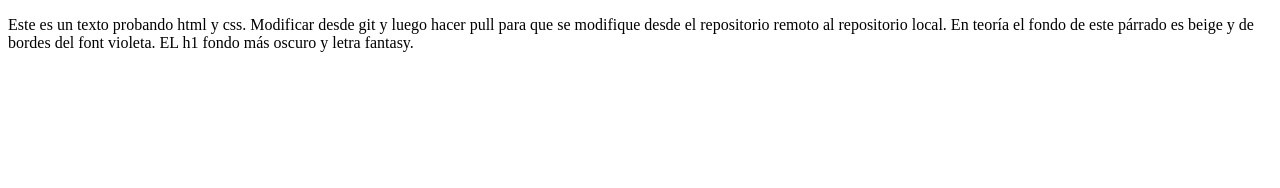
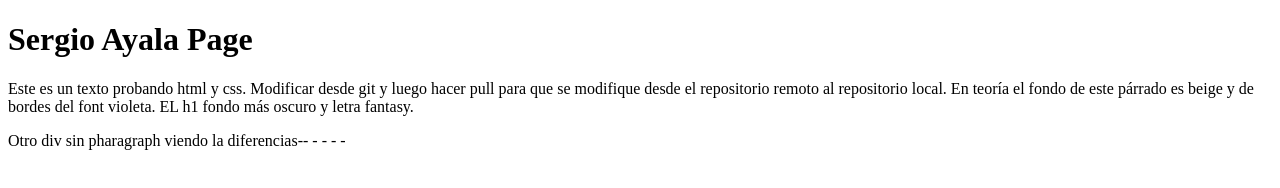
Before and after one commit to sergioleoayala/talentosdigitales, a plain HTML site: page index.html in a window 1280 px wide. Drawn offline with Linux system fonts and the light colour scheme.

Commit message:
Update2 index.html

```diff
--- a/index.html
+++ b/index.html
@@ -7,9 +7,15 @@
     <title>Sergio Leonardo Ayala PHP</title>
 </head>
 <body>
-<p>
+    <h1>Sergio Ayala Page</h1>
+<div>
+    <p>
     Este es un texto probando html y css. Modificar desde git y luego hacer pull para que se modifique desde el repositorio remoto al repositorio local.
     En teoría el fondo de este párrado es beige y de bordes del font violeta. EL h1 fondo más oscuro y letra fantasy.
 </p>
+</div>
+<div>
+    Otro div sin pharagraph viendo la diferencias-- - - - -
+</div>
 </body>
 </html>
```
